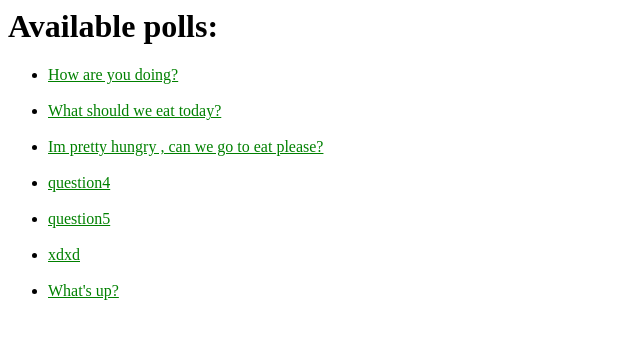
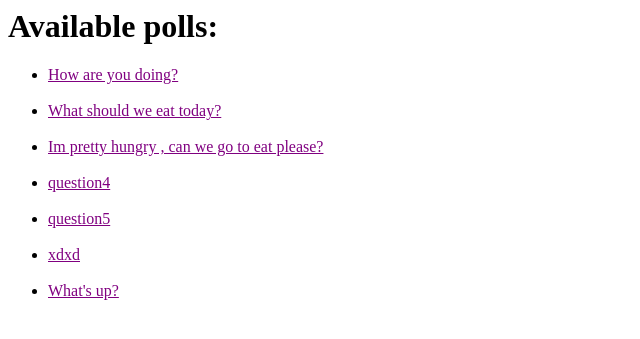
Before and after one commit to victorcalabuig/PollsApp, a Django app: template mysite/polls/templates/polls/index.html in a window 1280 px wide. Shown: the top 339 px of the page, without its empty margins (0-640 px from the left). Run offline with Django 3.2, Linux system fonts and the light colour scheme; the template is opened without the code that fills it: values that come from a table or form of the project are taken from there, others are empty; data comes from the database, SQL or seed files in the repository.

Commit message:
change to purple

```diff
--- a/mysite/polls/static/polls/styles.css
+++ b/mysite/polls/static/polls/styles.css
@@ -1,3 +1,3 @@
 li a {
-	color: green;
+	color: purple;
 }
```
